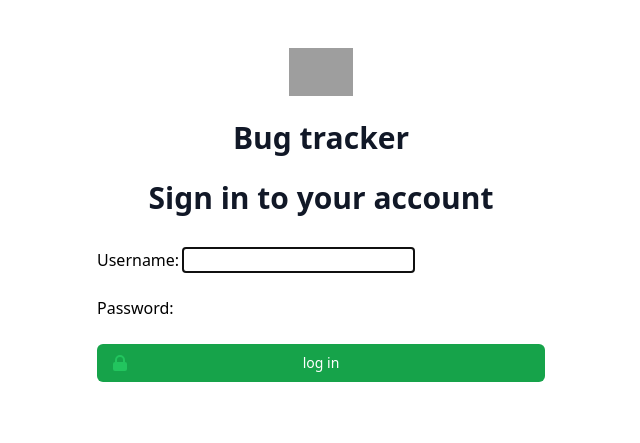
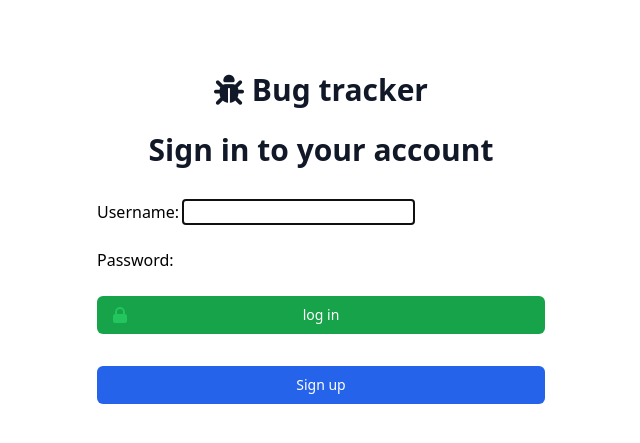
Before and after one commit to andols-dev/bugtracker, a Django app: page /accounts/login/ in a window 1280 px wide. Shown: the top 443 px of the page, without its empty margins (319-959 px from the left). Run offline with Django 3.2, Linux system fonts and the light colour scheme; some libraries are stand-ins or nearby versions; grey boxes are pictures that could not be loaded.

Commit message:
add logout in nav, add bug icon in login form,

```diff
--- a/accounts/templates/accounts/login.html
+++ b/accounts/templates/accounts/login.html
@@ -29,9 +29,8 @@
       </div>
       {% endif %}
       <div>
-        <img class="mx-auto h-12 w-auto" src="https://tailwindui.com/img/logos/workflow-mark-indigo-600.svg" alt="Workflow">
-        <h2 class="mt-6 text-center text-3xl font-extrabold text-gray-900">
-            Bug tracker
+               <h2 class="mt-6 text-center text-3xl font-extrabold text-gray-900">
+                <i class="fas fa-bug"></i>  Bug tracker
           </h2>
         <h2 class="mt-6 text-center text-3xl font-extrabold text-gray-900">
           Sign in to your account
@@ -49,7 +48,11 @@
               <path fill-rule="evenodd" d="M5 9V7a5 5 0 0110 0v2a2 2 0 012 2v5a2 2 0 01-2 2H5a2 2 0 01-2-2v-5a2 2 0 012-2zm8-2v2H7V7a3 3 0 016 0z" clip-rule="evenodd" />
             </svg>
           </span>log in</button>
+
     </form>
+    <a href="{% url 'sign_up' %}" class="group relative w-full flex justify-center py-2 px-4 border border-transparent text-sm font-medium rounded-md text-white bg-blue-600 hover:bg-blue-700 focus:outline-none focus:ring-2 focus:ring-offset-2 focus:ring-blue-500" type="submit"><span class="absolute left-0 inset-y-0 flex items-center pl-3">
+
+    </span>Sign up</a>
     </div>
   </div>
 
--- a/accounts/templates/accounts/sign_up.html
+++ b/accounts/templates/accounts/sign_up.html
@@ -1,4 +1,4 @@
-{% extends 'partials/base.html' %}
+{% extends 'partials/base_login.html' %}
 
 {% block title %}
   Register a user
--- a/templates/partials/base.html
+++ b/templates/partials/base.html
@@ -4,8 +4,8 @@
     <meta charset="UTF-8">
     <meta http-equiv="X-UA-Compatible" content="IE=edge">
     <meta name="viewport" content="width=device-width, initial-scale=1.0">
+
     <script src="https://cdn.tailwindcss.com"></script>
-  <script src="https://cdn.tailwindcss.com"></script>
 
     <title>{% block title %}
 
--- a/templates/partials/base_login.html
+++ b/templates/partials/base_login.html
@@ -4,6 +4,7 @@
     <meta charset="UTF-8">
     <meta http-equiv="X-UA-Compatible" content="IE=edge">
     <meta name="viewport" content="width=device-width, initial-scale=1.0">
+    <link rel="stylesheet" href="https://cdnjs.cloudflare.com/ajax/libs/font-awesome/6.0.0-beta3/css/all.min.css" integrity="sha512-Fo3rlrZj/k7ujTnHg4CGR2D7kSs0v4LLanw2qksYuRlEzO+tcaEPQogQ0KaoGN26/zrn20ImR1DfuLWnOo7aBA==" crossorigin="anonymous" referrerpolicy="no-referrer" />
     <script src="https://cdn.tailwindcss.com"></script>
 
     <title>{% block title %}
--- a/templates/partials/nav.html
+++ b/templates/partials/nav.html
@@ -17,11 +17,11 @@
       <span class="ml-3 text-xl">Bugtracker</span>
     </a>
     <div class="lg:w-2/5 inline-flex lg:justify-end ml-5 lg:ml-0">
-      <button class="inline-flex items-center bg-gray-100 border-0 py-1 px-3 focus:outline-none hover:bg-gray-200 rounded text-base mt-4 md:mt-0">Button
+      <a href="{% url 'logout' %}" class="inline-flex items-center bg-gray-100 border-0 py-1 px-3 focus:outline-none hover:bg-gray-200 rounded text-base mt-4 md:mt-0">Log out
         <svg fill="none" stroke="currentColor" stroke-linecap="round" stroke-linejoin="round" stroke-width="2" class="w-4 h-4 ml-1" viewBox="0 0 24 24">
           <path d="M5 12h14M12 5l7 7-7 7"></path>
         </svg>
-      </button>
+      </a>
     </div>
   </div>
 </header>
```
